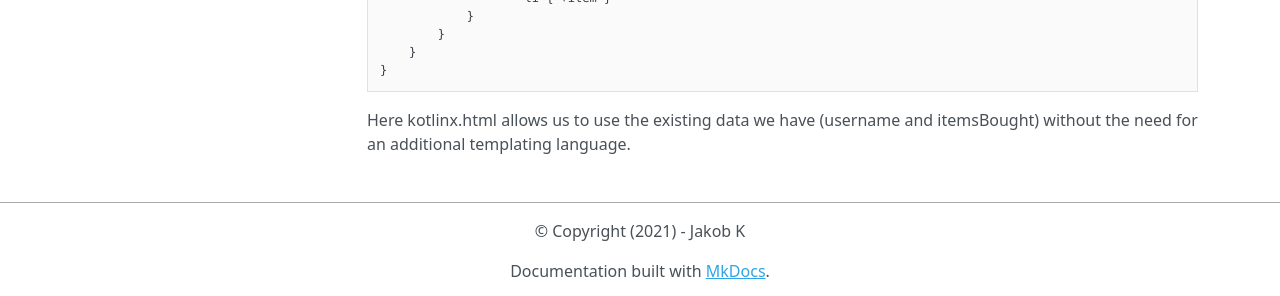
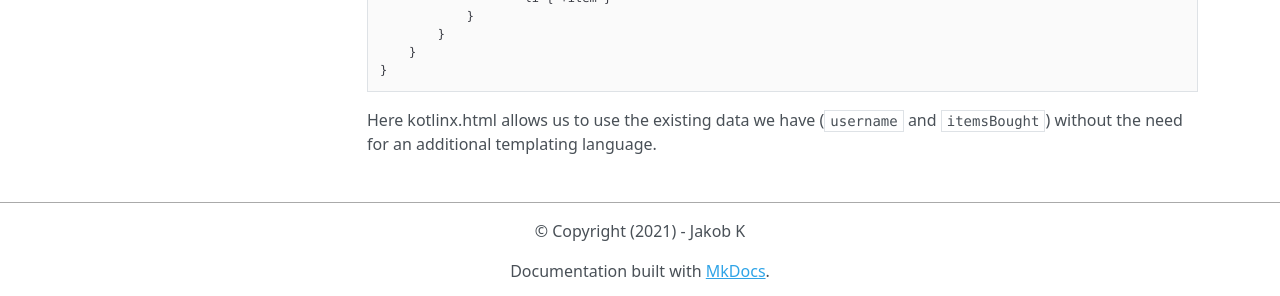
Before and after one commit to jakobkmar/SimpleKotlinMail, an MkDocs documentation site: the page built from guide/docs/html.md, in a window 1280 px wide and 1151 px high. Shown: the part 852-1148 px from the top of the window. Built offline with MkDocs 1.6.1, drawn with Linux system fonts in a browser that asks for light colours; nearby versions of some CDN libraries.

````diff
--- a/guide/docs/html.md
+++ b/guide/docs/html.md
@@ -44,4 +44,4 @@ emailBuilder {
 }
 ```
 
-Here kotlinx.html allows us to use the existing data we have (username and itemsBought) without the need for an additional templating language.
+Here kotlinx.html allows us to use the existing data we have (`username` and `itemsBought`) without the need for an additional templating language.
````
